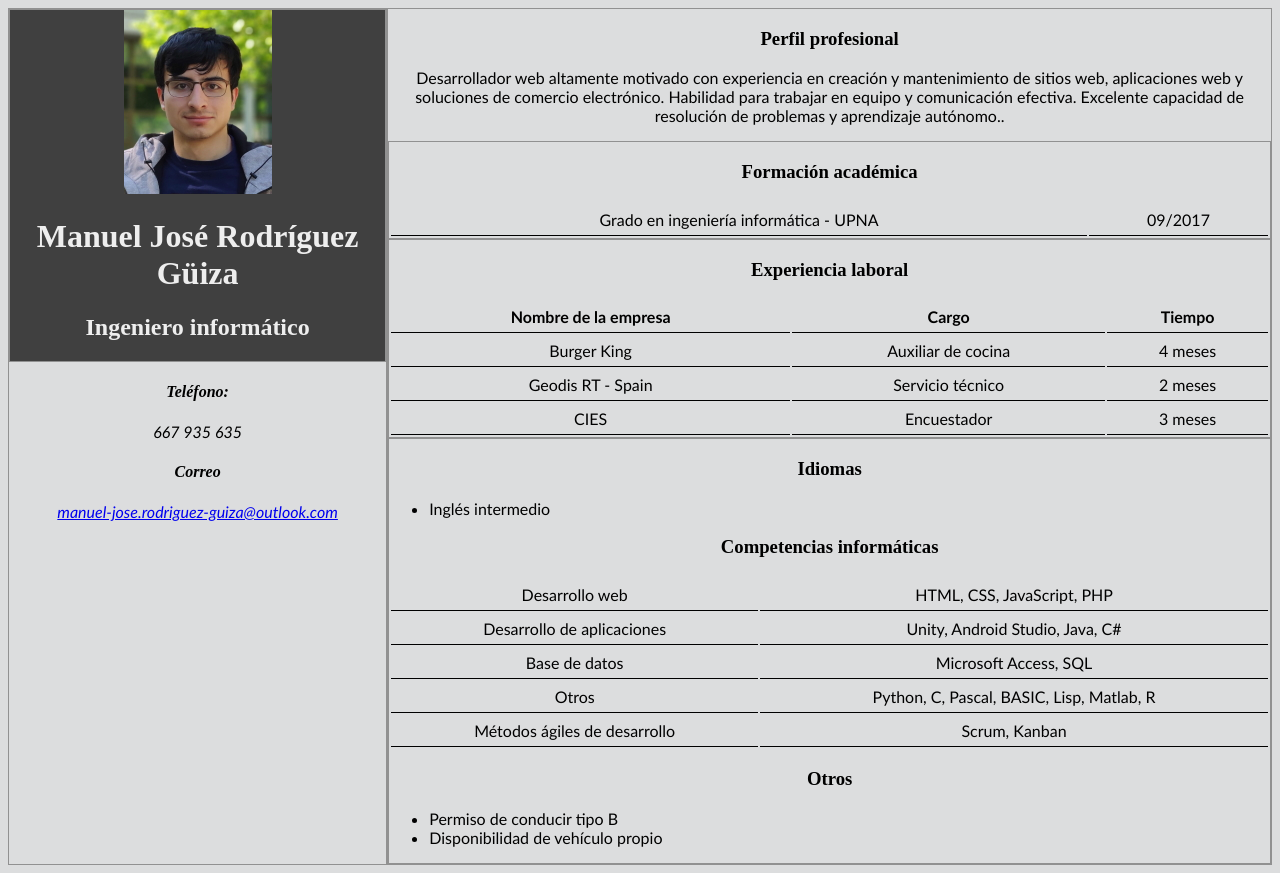
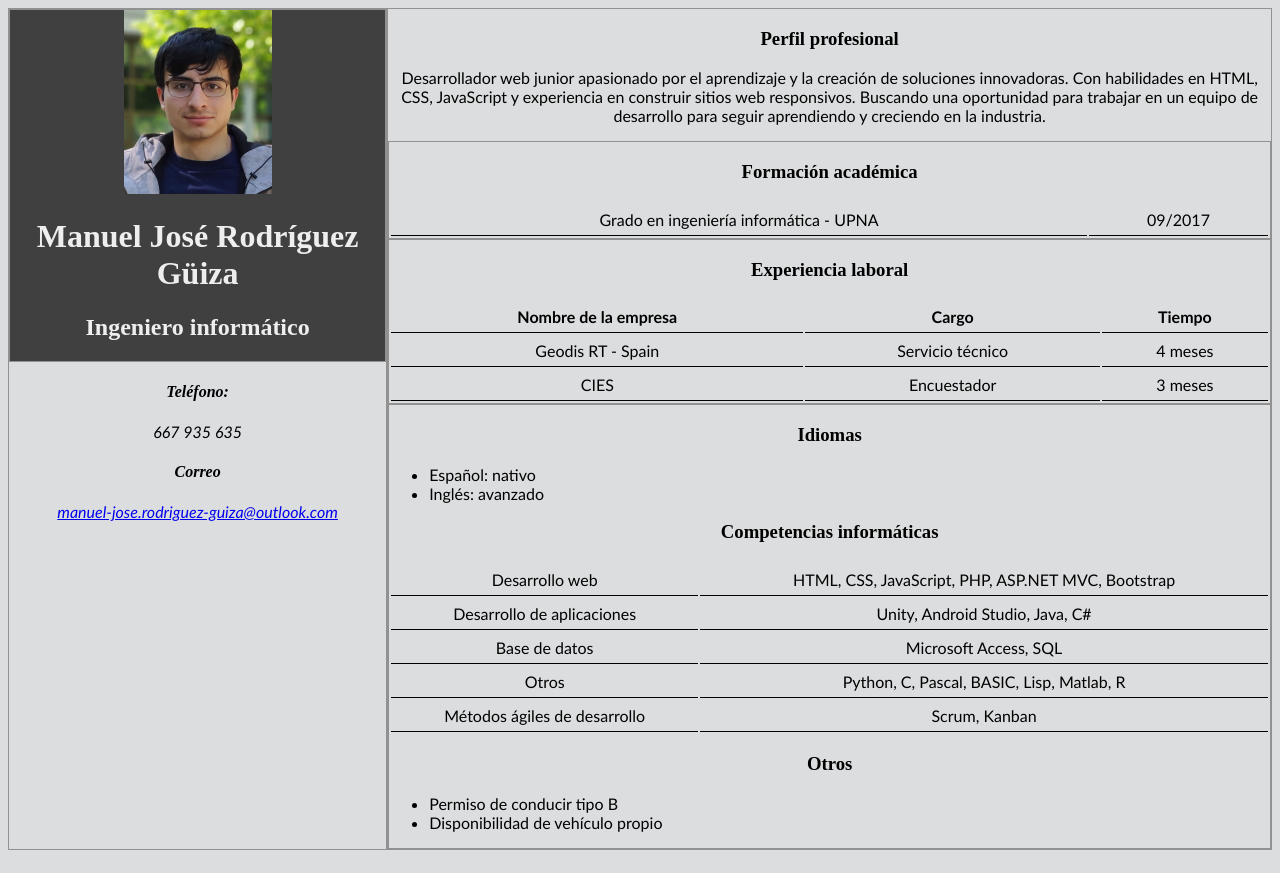
Before and after one commit to ManuelJose-Rodriguez/ManuelJose-Rodriguez.github.io, a plain HTML site: page index.html in a window 1280 px wide. Drawn offline with Linux system fonts and the light colour scheme.

Commit message:
Update index.html
Actualizado

```diff
--- a/index.html
+++ b/index.html
@@ -25,7 +25,7 @@
     </div>
     <div class="right-column">
       <h3>Perfil profesional</h3>
-      <p>Desarrollador web altamente motivado con experiencia en creación y mantenimiento de sitios web, aplicaciones web y soluciones de comercio electrónico. Habilidad para trabajar en equipo y comunicación efectiva. Excelente capacidad de resolución de problemas y aprendizaje autónomo..</p>
+      <p>Desarrollador web junior apasionado por el aprendizaje y la creación de soluciones innovadoras. Con habilidades en HTML, CSS, JavaScript y experiencia en construir sitios web responsivos. Buscando una oportunidad para trabajar en un equipo de desarrollo para seguir aprendiendo y creciendo en la industria.</p>
       <div>
         <h3>Formación académica</h3>
         <table>
@@ -48,14 +48,9 @@
             <th>Tiempo</th>
           </tr>
           <tr>
-            <td>Burger King</td>
-            <td>Auxiliar de cocina</td>
-            <td>4 meses</td>
-          </tr>
-          <tr>
             <td>Geodis RT - Spain</td>
             <td>Servicio técnico</td>
-            <td>2 meses</td>
+            <td>4 meses</td>
           </tr>
           <tr>
             <td>CIES</td>
@@ -67,7 +62,8 @@
       <div>
         <h3>Idiomas</h3>
         <ul>
-          <li>Inglés intermedio</li>
+          <li>Español: nativo</li>
+          <li>Inglés: avanzado</li>
         </ul>
         <h3>Competencias informáticas</h3>
         <table>
@@ -76,7 +72,7 @@
               Desarrollo web
             </td>
             <td>
-              HTML, CSS, JavaScript, PHP
+              HTML, CSS, JavaScript, PHP, ASP.NET MVC, Bootstrap
             </td>
           </tr>
           <tr>
```
